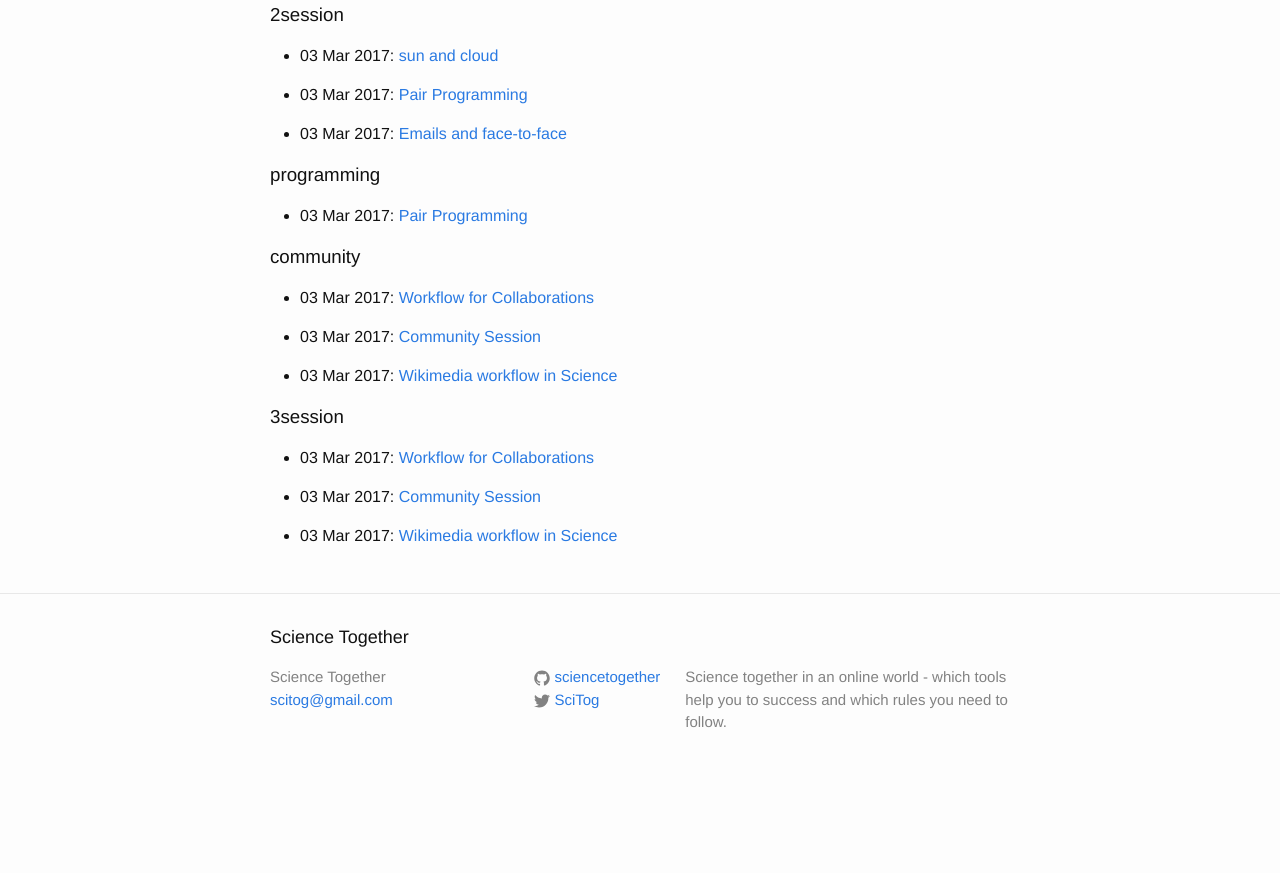
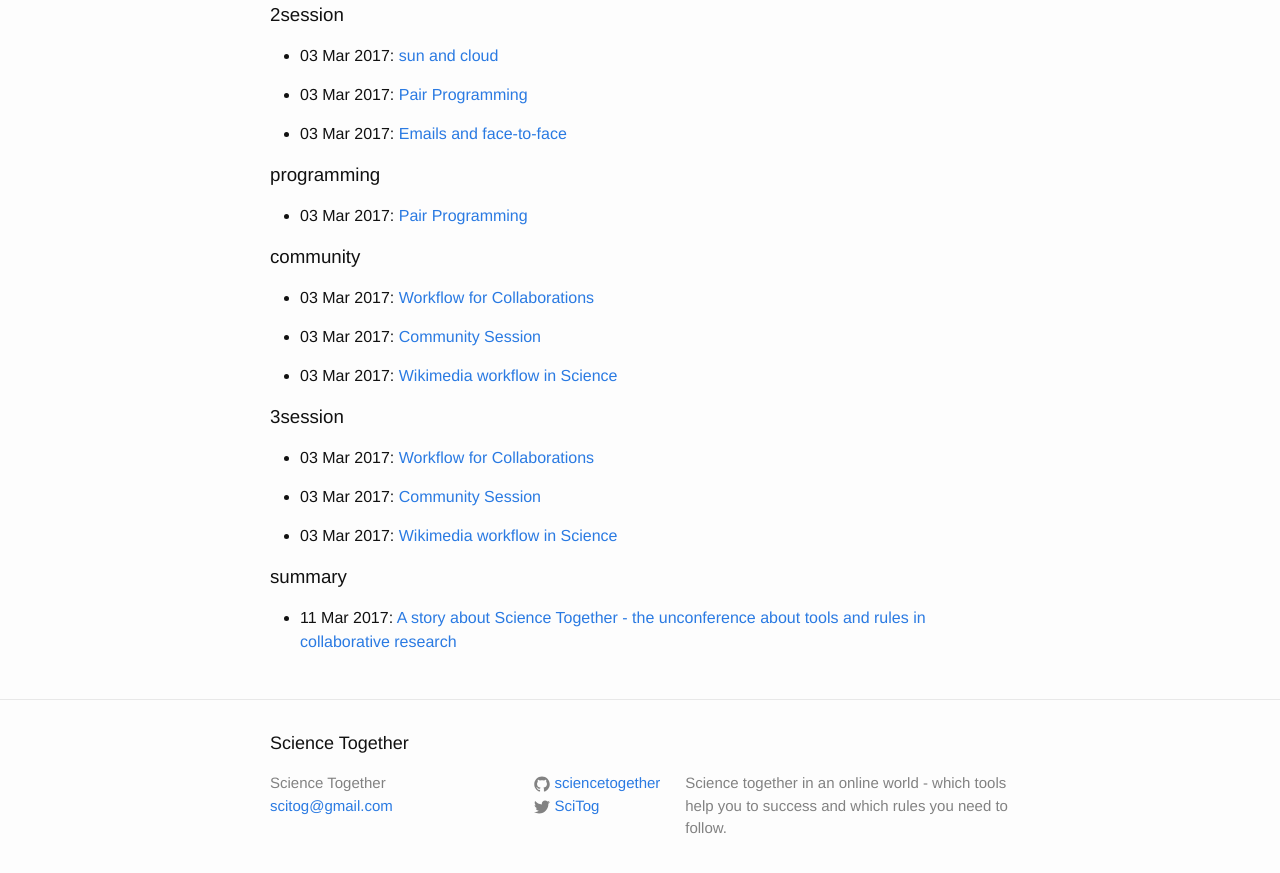
Before and after one commit to ScienceTogether/sciencetogether.github.io, a Jekyll site: the page built from blog/categories/index.md, in a window 1280 px wide and 900 px high, scrolled down 1913 px. Shown: the top 873 px of the window. Built offline with Jekyll 4.4.1, drawn with Linux system fonts in a browser that asks for light colours; before the commit the page ends 2707 px from its top, so only the background shows below that; some of the changed lines change nothing that is shown.

Commit message:
SciTog summary and pictures added

```diff
--- /dev/null
+++ b/_posts/2017-03-11-SciTogSummary.md
@@ -0,0 +1,138 @@
+---
+layout: post
+title:  "A story about Science Together - the unconference about tools and rules in collaborative research"
+date:   2017-03-11 12:02:59
+authors:
+  - davidps
+categories: summary
+---
+
+## #SciTog Summary
+
+![A perfect unconference starts with perfect cupcakes](/assets/starting.jpg){:class="img-responsive"}
+
+
+### Why #SciTog
+
+Since I finished my PhD I worked in various large e-infrastructure projects
+which aimed to build bridges between various research sub-disciplines within the
+solar system. All these projects were doing a great job for researchers in one
+area to know the effects (or the source) in a different place. That helps a lot
+to get the bigger picture and to find out interesting events in an easier manner
+than before. However, I think that's just the beginning. A researcher
+specialised in one area may not understand exactly what's happening in a
+different one. We were helping the researchers to discover data in other areas
+but not to connect them with the experts in these areas.
+
+Because my involvement in open source projects and online communities like
+software carpentry I knew such a thing was possible with the current tools
+available. But, why were we not using them? That thought embarked me in this
+adventure, which is not finished, but its first chapter has just concluded.
+
+### Organisation
+
+As part of my fellowship I organised an un-conference to discuss the
+possibilities, the barriers and the tools when working with people that are
+not sharing the same office or institute. (What?! do you there's no need
+because e-mail solves any situation? Don't get me started... well, let me
+tell you...) Yes, I drove the un-conference a bit "against" e-mail. But not
+because I think it's evil (yes, I do a little bit) but - as one of the
+participant said in the survey for booth, the good and bad - everyone uses
+it, and as such everyone has something to comment about it.
+
+I didn't want the participants of the unconference just being researchers,
+neither just savvy technological collaborative people. Otherwise there were
+not going too much to learn from. So I started inviting key people from
+different domains: researchers, open source developers, online community
+members, online artists, collaborative service providers and, more
+importantly, librarians! Unfortunately not everyone could attend but the
+group that come was varied enough to spark some knowledge transfer and
+draw some conclusions about certain topics.
+
+![What is the people using?](/assets/cloudlogo.png){:class="img-responsive"}
+
+There were 32 registered participants (and only 6 didn't show up!!), they
+were asked at registration few questions like what collaborative tools they
+use and to say one good and one bad thing about email. With the list of
+tools I created a cloud logo (shown in the image) with size weighted by
+their mentions. On the good vs bad comments received about email they could
+be classified as being popular, easy to use, you control its management and
+it is free as good things whereas the complains grouped into thinks like
+they are a source of spam, it's easy to get unmanageable threads, its
+misuse (attachments, meaningless subject lines, ...) and popularity.
+
+On e-mail defence, I must say that we could get similar comments about any tool
+out there that's used, even more if these uses are beyond what they were created
+for. To level the field (or as I would say in Spanish, to level the balance)
+first thing I asked to the participants was to introduce themselves and either
+said the think the love of their less favourite tool or what they hate of their
+most favourite. Funny enough, most of the people decided to complain
+about [their favourite tool](https://public.etherpad-mozilla.org/p/SciTog). It
+was surprising for me to listen that tools like google docs were difficult to
+use for some people and that I'm not the only one to have a personas crisis
+between work and personal accounts with many different identities online.
+
+I set up different tools to register the evolution of the conference, that
+included: a channel for chatting connecting IRC, `[matrix]`, slack and Gitter; a
+set of [etherpads](https://public.etherpad-mozilla.org/p/SciTog) linked with
+discussion topics and summaries of what's being discussed;
+a [zotero](https://www.zotero.org/groups/sciencetogether) team to collect papers
+and blogs; and a group
+in [hypothes.is](https://hypothes.is/groups/m7Ro76d8/sciencetogether) to record
+the annotations on websites that we might have done during the two days. The
+etherpads were the winner of them all! Even when the use of other collaborative
+editing tools were encouraged. Sadly I didn't ask how many people didn't know
+about etherpads before, happily I know now that 25 people know about it!
+
+After the introductions, we started with our first keynote: [Kim Nilsson](https://twitter.com/kimknilsson),
+CEO of [Pivigo](https://www.pivigo.com/), telling us how to "Set your (data) scientist free!". Her
+company provides a service of data scientist teams that work remotely,
+and she explained how they've managed to do so, which tools they use and which
+rules they follow. In (very)short this was by following the next steps:
+ - Daily scrum meetings.
+ - Daily video Q&A session (with a moderator controlling everyone talks).
+ - Weekly social get-together where everyone brings a drink (weird at first).
+ - Let the other people when you are away.
+She was asked few questions afterwards about remote teams working at very
+different time-zones, to which in her experience only happened one and the
+person adapted the others team member time zone.
+
+The unconference followed up with a
+[session](https://docs.google.com/presentation/d/1XNNgN6zCK9JtCkkRK2_CCEGZ2exFADc7cmxUGsoACaY/edit?usp=sharing)
+lead by my other two important guests, [Bianca](https://twitter.com/MsPhelps)
+and [Jeroen](https://twitter.com/jeroenbosman) - the Utrecht University
+librarians behind
+[600+ list of tools for scholarly communication](https://101innovations.wordpress.com/).
+They made us think on how many tools we use and write them down, then link them
+if they integrated with others. They introduced their analysis of workflows
+between different tools and some other results from their analysis. We then went
+trough an exercise to
+[list](https://docs.google.com/spreadsheets/d/1z9PDiHMvXrw0bJUMtnRkC0UgOq1P-NI8Q_8reJ3DBb4/edit?usp=sharing)
+and discuss the no-go or attractiveness on any tool we aim to use.
+
+Finally the last session of the day started as a free will with a [speedblogging
+activity](/blog/categories/#speedblogging). Where different topics where discussed:
+- [People barriers](/blog/people_barriers.html)
+- [Issues and solutions in convincing people to select, adopt, and use certain collaboration tools](/blog/convincing-people.html)
+- [What goes into a guide to doing open science?](/blog/openscience.html)
+- [Legal barriers to collaborative open research - the gap between policies and practice](/blog/legasl_barriers.html)
+- [Activation barriers to new tools](/blog/activation-barriers.html)
+
+![Whiteboard and SSI](/assets/whiteboards.jpg){:class="img-responsive"}
+
+The second day was complete free-will unconference of three 1.5-hour
+sessions where the last 10 minutes we were meeting all together and discuss
+what has been discuss. All the discussions were too recorded in etherpads and
+available now [from the website of the conference](/results/).
+
+![What do we need from a real time text editor - by Raniere](/assets/mindmapping.jpg){:class="img-responsive"}
+
+With all that the 2-day unconference finished, probably with the conclusion
+that we won't be email free but with a lot of resources and options that
+we can start to apply in our everyday life to ease our collaborations. And
+that's good, because I don't want Science Together ending here! The
+resources are available online for everyone and they can be updated by
+anyone. Let's hope there will be a #SciTog2!
+
+As a final but not less important note, we got almost a perfect gender equality
+participation during both days!! That was not easy, but not impossible!
--- a/schedule.md
+++ b/schedule.md
@@ -14,7 +14,7 @@ The two days of Science Together were distributed as:
 {:.mbtablestyle .whiteboard }
 
 <br>
-Check the [summary](/blog/2017-03-11-Summary.html) for the full overview of what
+Check the [summary](/blog/SciTogSummary.html) for the full overview of what
 happened during these two days.
 
 ## List of posts
```
Also changed, not shown: assets/cloudlogo.png (added), assets/mindmapping.jpg (added), assets/starting.jpg (added), assets/whiteboards.jpg (added).
